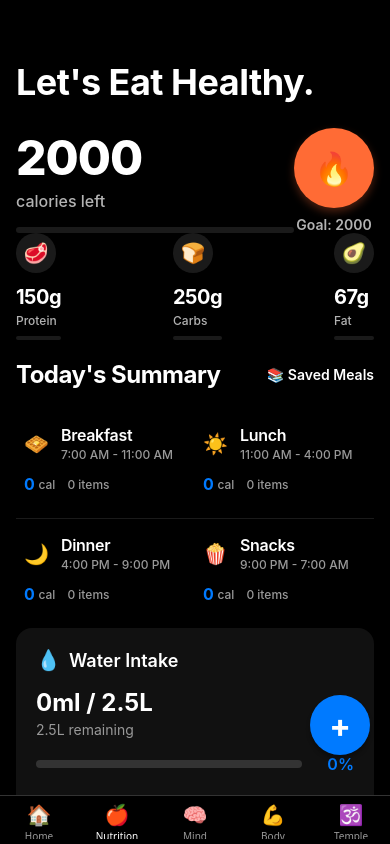
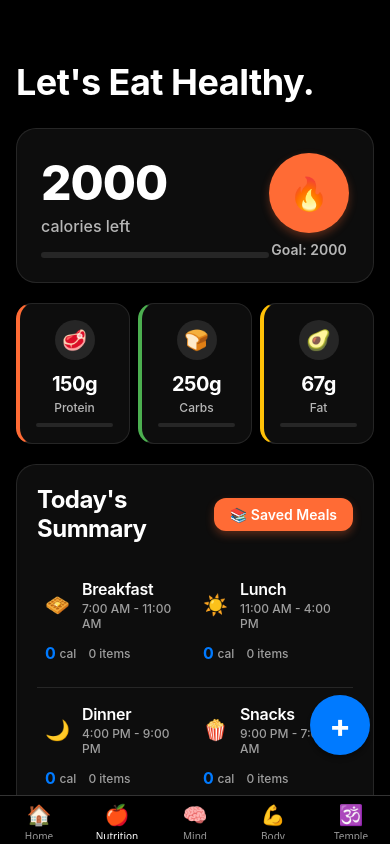
Before and after one commit to teamomiamigo/temple, a React Native app: screen /Nutrition in a window 390 px wide. Built offline with nearby package versions, Linux system fonts and the light colour scheme.

Commit message:
debug: Remove IOSTile temporarily to test if styling shows up
- Replaced IOSTile with regular View components in all nutrition components
- This will help identify if IOSTile was preventing the styling from rendering
- Testing if the glass tile styling now appears correctly

```diff
--- a/components/CaloriesCard.tsx
+++ b/components/CaloriesCard.tsx
@@ -1,6 +1,5 @@
 import React from 'react';
 import { StyleSheet, Text, View } from 'react-native';
-import { IOSTile } from './IOSTile';
 
 type CaloriesCardProps = {
   caloriesLeft: number;
@@ -12,7 +11,7 @@ export const CaloriesCard = ({ caloriesLeft, goal, consumed }: CaloriesCardProps
   const progressWidth = Math.min(100, (consumed / goal) * 100);
 
   return (
-    <IOSTile style={styles.caloriesCard} onPress={() => {}}>
+    <View style={styles.caloriesCard}>
       <View style={styles.caloriesContent}>
         <View style={styles.caloriesLeft}>
           <Text style={styles.caloriesValue}>{caloriesLeft}</Text>
@@ -28,7 +27,7 @@ export const CaloriesCard = ({ caloriesLeft, goal, consumed }: CaloriesCardProps
           <Text style={styles.caloriesGoal}>Goal: {goal}</Text>
         </View>
       </View>
-    </IOSTile>
+    </View>
   );
 };
 
--- a/components/MacroCards.tsx
+++ b/components/MacroCards.tsx
@@ -1,6 +1,5 @@
 import React from 'react';
 import { Dimensions, StyleSheet, Text, View } from 'react-native';
-import { IOSTile } from './IOSTile';
 
 const { width } = Dimensions.get('window');
 const macroCardWidth = (width - 32 - 16) / 3; // padding + gaps
@@ -17,7 +16,7 @@ export const MacroCards = ({ goals, consumed }: MacroCardsProps) => {
 
   return (
     <View style={styles.macroRow}>
-      <IOSTile style={[styles.macroCard, styles.proteinCard]} onPress={() => {}}>
+      <View style={[styles.macroCard, styles.proteinCard]}>
         <View style={styles.macroIconContainer}>
           <Text style={styles.macroIcon}>🥩</Text>
         </View>
@@ -26,9 +25,9 @@ export const MacroCards = ({ goals, consumed }: MacroCardsProps) => {
         <View style={styles.macroProgress}>
           <View style={[styles.macroProgressBar, { width: `${Math.min(100, (consumed.protein / goals.protein) * 100)}%` }]} />
         </View>
-      </IOSTile>
+      </View>
 
-      <IOSTile style={[styles.macroCard, styles.carbsCard]} onPress={() => {}}>
+      <View style={[styles.macroCard, styles.carbsCard]}>
         <View style={styles.macroIconContainer}>
           <Text style={styles.macroIcon}>🍞</Text>
         </View>
@@ -37,9 +36,9 @@ export const MacroCards = ({ goals, consumed }: MacroCardsProps) => {
         <View style={styles.macroProgress}>
           <View style={[styles.macroProgressBar, { width: `${Math.min(100, (consumed.carbs / goals.carbs) * 100)}%` }]} />
         </View>
-      </IOSTile>
+      </View>
 
-      <IOSTile style={[styles.macroCard, styles.fatCard]} onPress={() => {}}>
+      <View style={[styles.macroCard, styles.fatCard]}>
         <View style={styles.macroIconContainer}>
           <Text style={styles.macroIcon}>🥑</Text>
         </View>
@@ -48,7 +47,7 @@ export const MacroCards = ({ goals, consumed }: MacroCardsProps) => {
         <View style={styles.macroProgress}>
           <View style={[styles.macroProgressBar, { width: `${Math.min(100, (consumed.fat / goals.fat) * 100)}%` }]} />
         </View>
-      </IOSTile>
+      </View>
     </View>
   );
 };
--- a/components/TodaySummary.tsx
+++ b/components/TodaySummary.tsx
@@ -1,6 +1,5 @@
 import React from 'react';
 import { StyleSheet, Text, View } from 'react-native';
-import { IOSTile } from './IOSTile';
 
 type MealSummary = {
   name: 'breakfast' | 'lunch' | 'dinner' | 'snacks';
@@ -46,12 +45,12 @@ const getMealTimeRange = (mealName: string) => {
 
 export const TodaySummary = ({ meals, onViewSavedMeals }: TodaySummaryProps) => {
   return (
-    <IOSTile style={styles.todaySummaryBox} onPress={() => {}}>
+    <View style={styles.todaySummaryBox}>
       <View style={styles.summaryHeader}>
         <Text style={styles.sectionTitle}>Today's Summary</Text>
-        <IOSTile onPress={onViewSavedMeals} style={styles.savedMealsButton}>
+        <View style={styles.savedMealsButton}>
           <Text style={styles.savedMealsButtonText}>📚 Saved Meals</Text>
-        </IOSTile>
+        </View>
       </View>
 
       <View style={styles.summaryGrid}>
@@ -77,7 +76,7 @@ export const TodaySummary = ({ meals, onViewSavedMeals }: TodaySummaryProps) =>
           </View>
         ))}
       </View>
-    </IOSTile>
+    </View>
   );
 };
 
--- a/screens/NutritionScreen.tsx
+++ b/screens/NutritionScreen.tsx
@@ -9,7 +9,6 @@ import { WaterIntakeChart } from '../components/WaterIntakeChart';
 import { WaterIntakeWidget } from '../components/WaterIntakeWidget';
 import { WeightTrackingWidget } from '../components/WeightTrackingWidget';
 import { useNutritionStore } from '../stores/nutritionStore';
-import { getMealByTime, getMealDisplayName, getMealEmoji, getMealTimeRange } from '../utils/mealUtils';
 
 type NutritionScreenProps = {
   navigation: NativeStackNavigationProp<any>;
```
